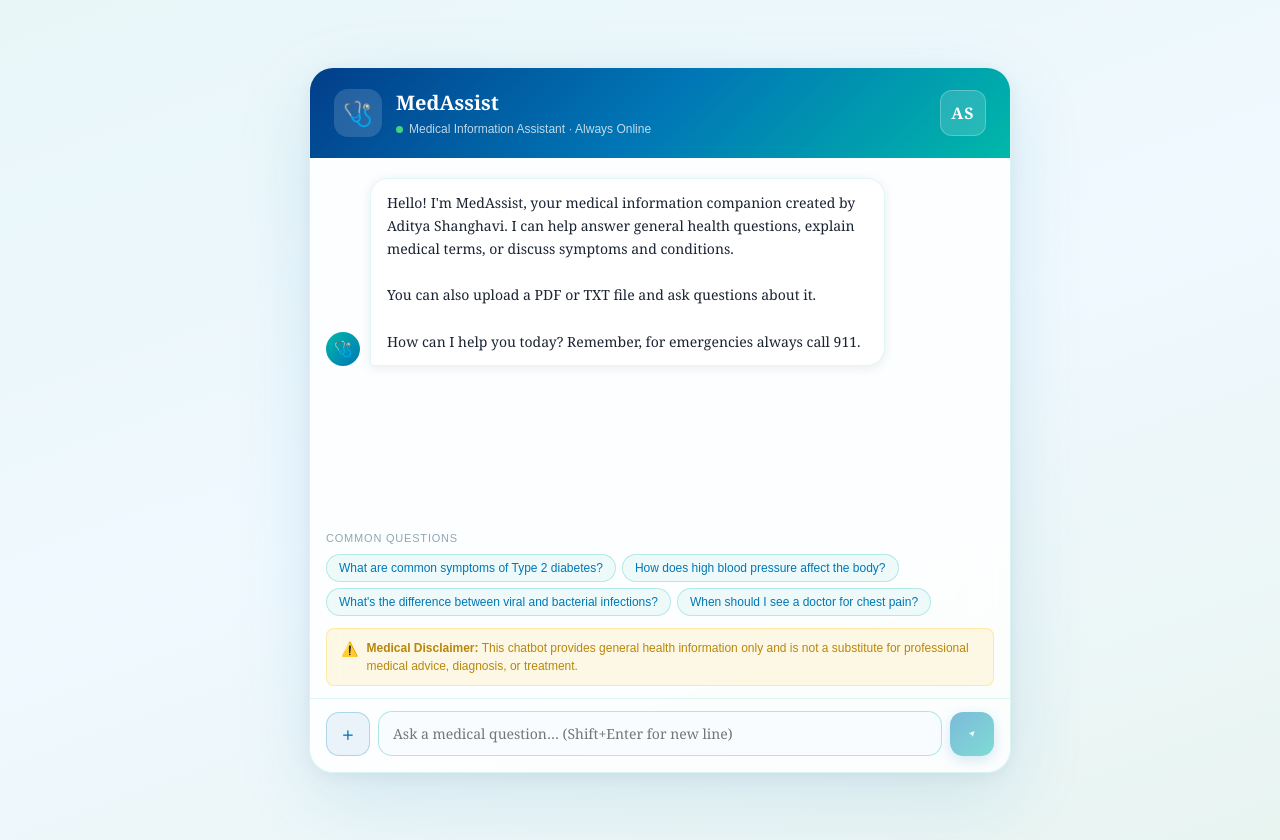
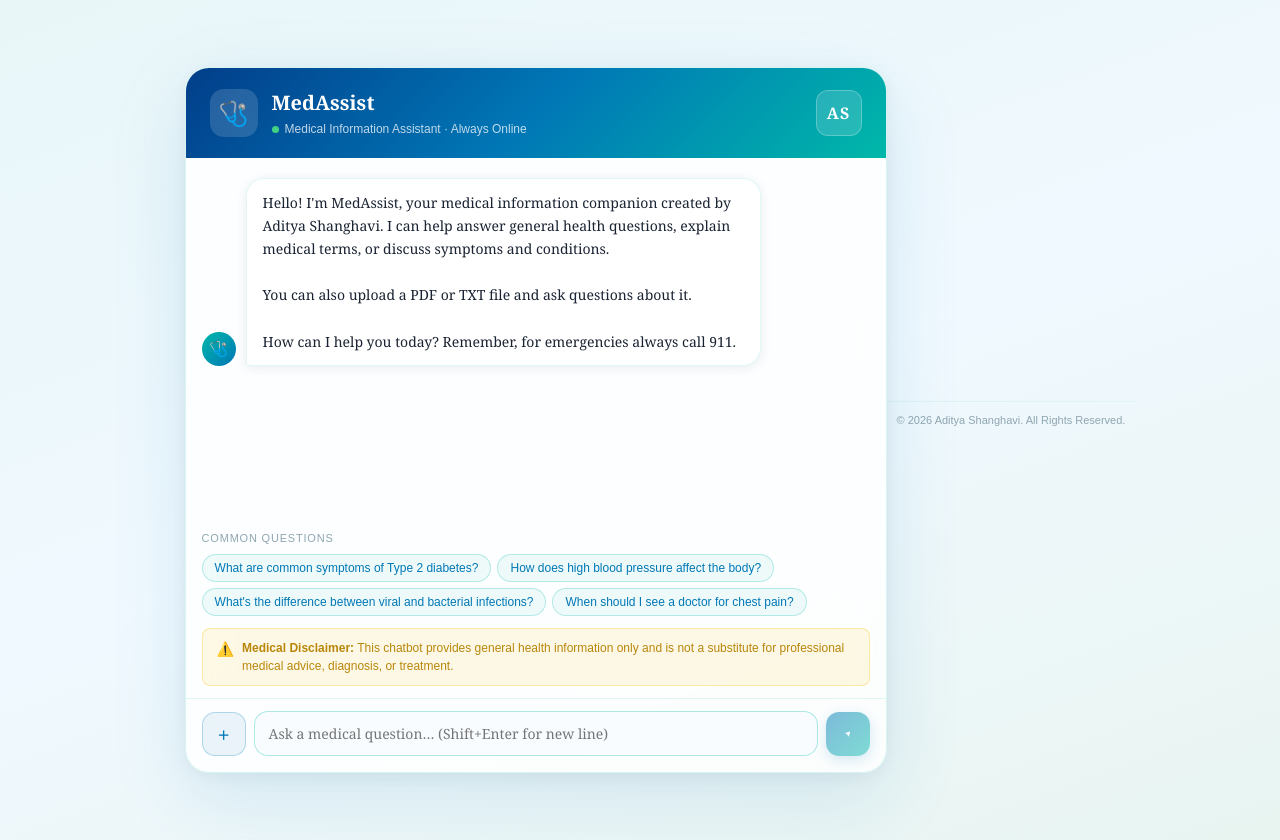
Before and after one commit to adityashanghavi/MedAssist, a React (Vite) app in the folder frontend/: page / in a window 1280 px wide. Shown: the top 840 px of the page. Built offline with nearby package versions, Linux system fonts and the light colour scheme.

Commit message:
Add copyright footer

```diff
--- a/frontend/src/App.jsx
+++ b/frontend/src/App.jsx
@@ -396,6 +396,18 @@ export default function MedicalChatbot() {
           </button>
         </div>
       </div>
+
+      <div style={{
+        textAlign: "center",
+        padding: "10px",
+        fontSize: "11px",
+        color: "#8fa6b2",
+        fontFamily: "sans-serif",
+        borderTop: "1px solid rgba(0,184,169,.08)"
+      }}>
+        © 2026 Aditya Shanghavi. All Rights Reserved.
+      </div>
+
     </div>
   );
 }
```
